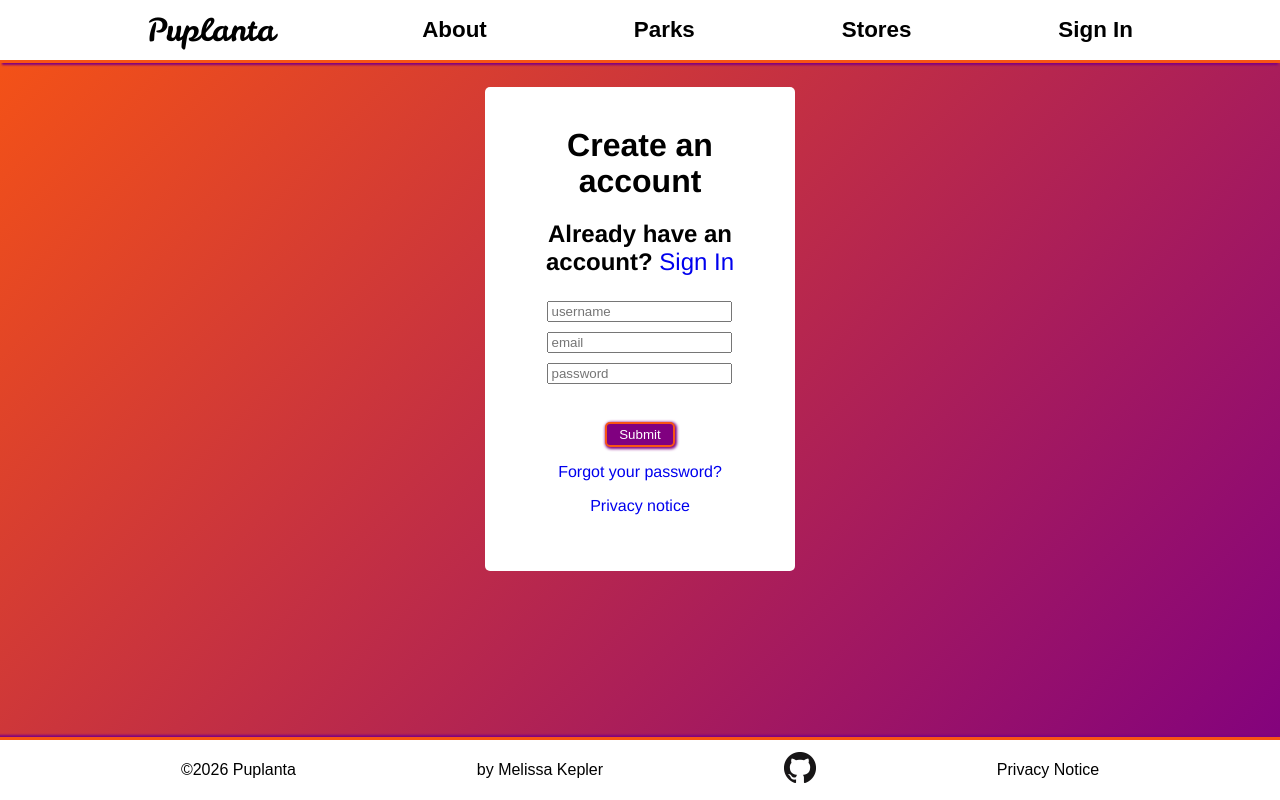
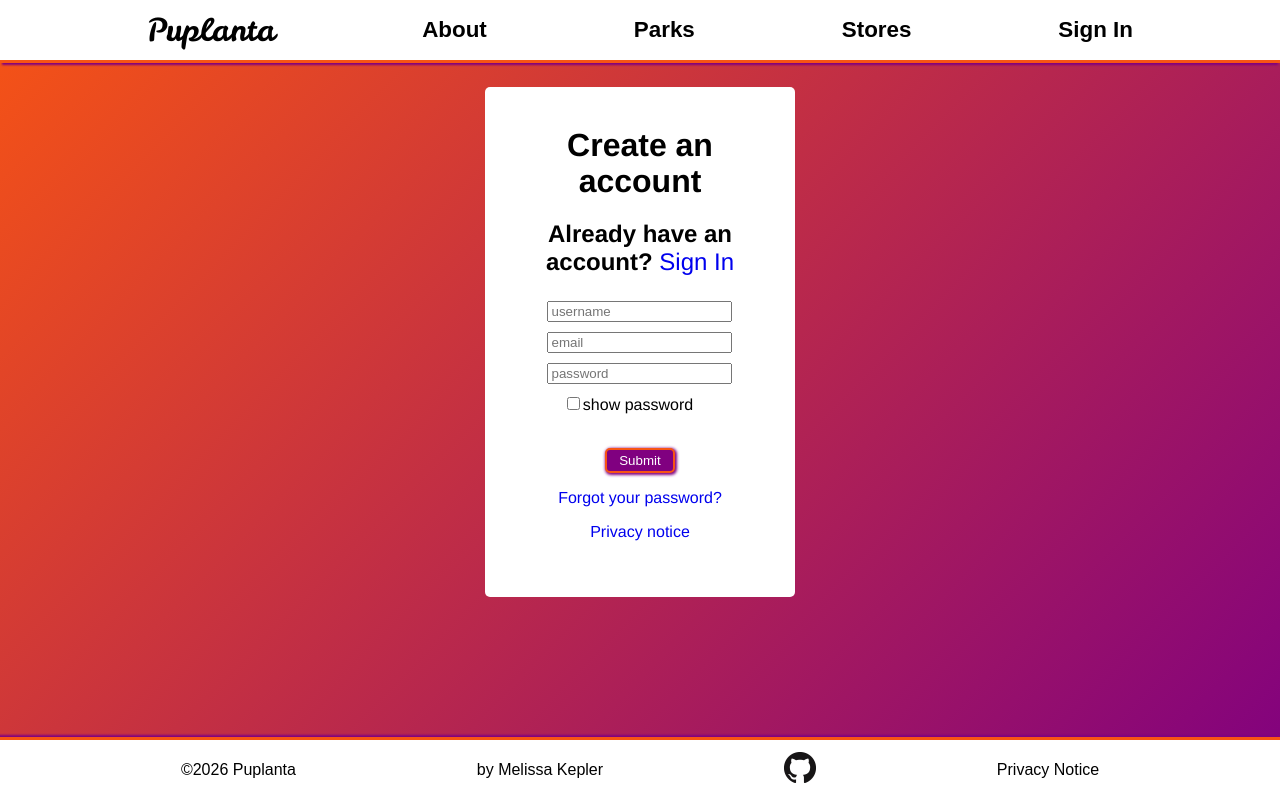
Before and after one commit to mmkepler/puplanta-version4, a React (Vite) app in the folder client/: page /signup in a window 1280 px wide. Built offline with nearby package versions, Linux system fonts and the light colour scheme; no server answers.

Commit message:
feat: added checkbox to show password input text on sign up, sign in and change password forms

```diff
--- a/client/src/components/PasswordChange.jsx
+++ b/client/src/components/PasswordChange.jsx
@@ -8,6 +8,7 @@ export default function PasswordChange() {
   const [message, setMessage] = useState("")
   const [password, setPassword] = useState("")
   const [visible, setVisible] = useState(true)
+  const [pwvisible, setPwvisible] = useState(false)
   const {signOut} = userAuth()
 
   const changePW = async (pw) => {
@@ -51,6 +52,10 @@ export default function PasswordChange() {
     setPassword("")
   }
 
+  const handleCheck = (e) => {
+    pwvisible ? setPwvisible(false) : setPwvisible(true)
+  }
+
   return (
     <div className="form">
       <h1>Change Password</h1>
@@ -58,7 +63,12 @@ export default function PasswordChange() {
       {visible &&
       <form onSubmit={(e) => handleSubmit(e)}>
         <div className="inputs">
-         <input type="password" placeholder="new password" name="password" onChange={e => setPassword(e.target.value)} required/>
+         <input type={pwvisible ? "text" : "password"} placeholder="new password" name="password" onChange={e => setPassword(e.target.value)} required/>
+         <br></br>
+        <input type="checkbox" className="visibility" value="visibility" name="visibility" onClick={handleCheck}/>
+        <label htmlFor="visibility">
+        show password
+        </label>
         </div>
         <div className="rules">
           <p>Password must be at least 6 characters</p>
--- a/client/src/components/SignIn.jsx
+++ b/client/src/components/SignIn.jsx
@@ -7,6 +7,7 @@ export default function SignIn() {
   const [ email, setEmail ] = useState("")
   const [password, setPassword] = useState("")
   const [error, setError] = useState(null)
+  const [visible, setVisible] = useState(false)
 
   const { signInUser } = userAuth()
   const navigate = useNavigate()
@@ -23,6 +24,10 @@ export default function SignIn() {
       }
   }
 
+  const handleCheck = (e) => {
+    visible ? setVisible(false) : setVisible(true)
+  }
+
   return (
     <div className="form">
       <h1>Sign In</h1>
@@ -33,8 +38,13 @@ export default function SignIn() {
         <input type="text" id="email" value={email}
         onChange={(e) => setEmail(e.target.value)} placeholder="email" required autoComplete="email"/>
         <br/>
-        <input type="password" id="password" value={password}
+        <input type={visible ? "text" : "password"} id="password" value={password}
         onChange={(e) => setPassword(e.target.value)} placeholder="password" required autoComplete="current password"/>
+        <br></br>
+        <input type="checkbox" className="visibility" value="visibility" name="visibility" onClick={handleCheck}/>
+        <label htmlFor="visibility">
+        show password
+        </label>
         </div>
         <br/>
         <button type="submit">Log In</button>
--- a/client/src/components/SignUp.jsx
+++ b/client/src/components/SignUp.jsx
@@ -8,6 +8,7 @@ export default function SignUp() {
   const [email, setEmail] = useState("")
   const [password, setPassword] = useState("")
   const [error, setError] = useState(null)
+  const [visible, setVisible] = useState(false)
   const { session, signUpUser} = userAuth()
   const navigate = useNavigate();
 
@@ -25,10 +26,11 @@ export default function SignUp() {
         setPassword("")
         setEmail("")
         setUsername("")
+      }
+  }
 
-
-      }
-
+  const handleCheck = (e) => {
+    visible ? setVisible(false) : setVisible(true)
   }
 
   return (
@@ -42,11 +44,16 @@ export default function SignUp() {
         <br/>
         <input onChange={e => setEmail(e.target.value)} type="email" placeholder="email" autoComplete="email" value={email} required/>
         <br/>
-        <input onChange={e => setPassword(e.target.value)} type="password" placeholder="password" autoComplete="password" required value={password}/>
+        <input onChange={e => setPassword(e.target.value)} type={visible ? "text" : "password"} placeholder="password" autoComplete="password" required value={password}/>
+        <br></br>
+        <input type="checkbox" className="visibility" value="visibility" name="visibility" onClick={handleCheck}/>
+        <label htmlFor="visibility">
+        show password
+        </label>
         </div>
         <br/>
         <button type="submit">Submit</button>
-        <p><Link to="/reset-password">Forgot your password?</Link></p>
+        <p><Link to="/password-reset">Forgot your password?</Link></p>
         <p><Link to="/privacy">Privacy notice</Link></p>
         {error && <p>There was an error signing up, please try again</p>}
       </form>
--- a/client/src/styles/App.css
+++ b/client/src/styles/App.css
@@ -58,3 +58,6 @@ h1 {
   border-color: black;
 
 }
+.visibility {
+  margin-left: -20px;
+}
```
Also changed, not shown: client/src/styles/index.css (line endings or trailing spaces).
